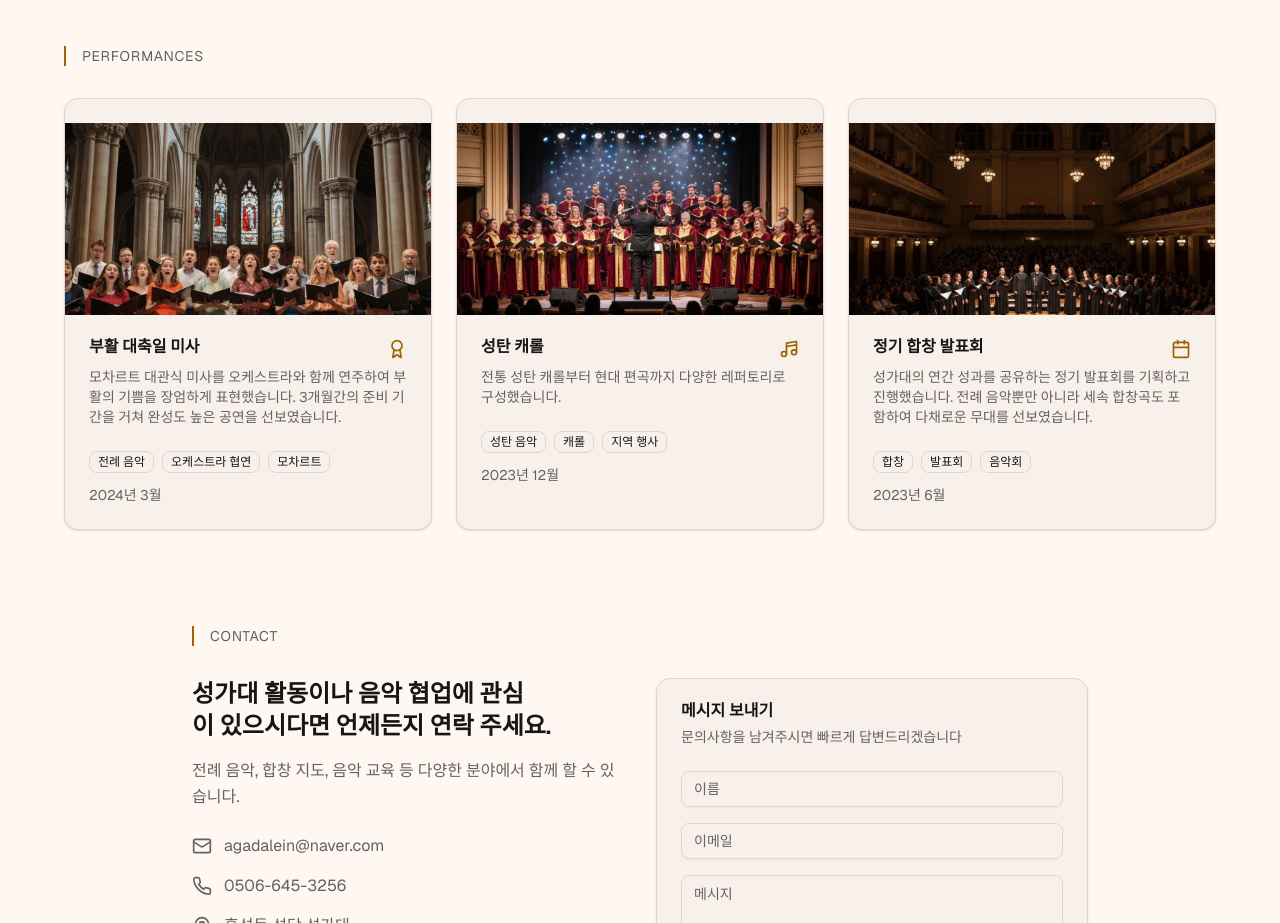
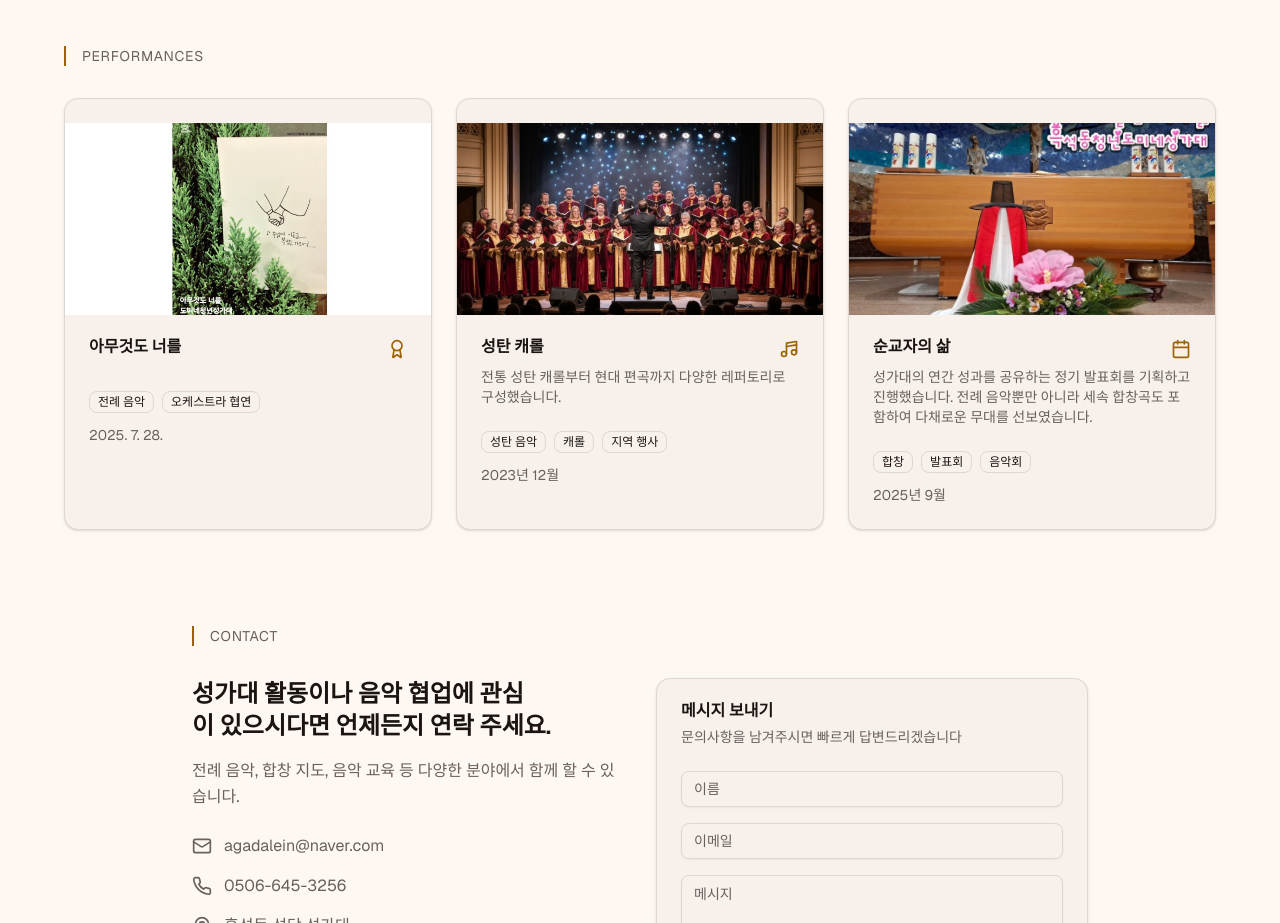
Before and after one commit to ksh322/choir, a Next.js app: page / in a window 1280 px wide. Shown: the part 2420-3343 px from the top of the page. Built offline with nearby package versions, Linux system fonts and the light colour scheme.

Commit message:
chore:projects

```diff
--- a/components/projects.tsx
+++ b/components/projects.tsx
@@ -5,13 +5,13 @@ import Image from "next/image"
 
 const projects = [
   {
-    title: "부활 대축일 미사",
+    title: "아무것도 너를",
     description:
-      "모차르트 대관식 미사를 오케스트라와 함께 연주하여 부활의 기쁨을 장엄하게 표현했습니다. 3개월간의 준비 기간을 거쳐 완성도 높은 공연을 선보였습니다.",
-    image: "/church-choir-easter-performance.jpg",
-    tags: ["전례 음악", "오케스트라 협연", "모차르트"],
+      "",
+    image: "/nothing.jpg",
+    tags: ["전례 음악", "오케스트라 협연"],
     icon: Award,
-    date: "2024년 3월",
+    date: "2025. 7. 28.",
   },
   {
     title: "성탄 캐롤",
@@ -22,13 +22,13 @@ const projects = [
     date: "2023년 12월",
   },
   {
-    title: "정기 합창 발표회",
+    title: "순교자의 삶",
     description:
       "성가대의 연간 성과를 공유하는 정기 발표회를 기획하고 진행했습니다. 전례 음악뿐만 아니라 세속 합창곡도 포함하여 다채로운 무대를 선보였습니다.",
-    image: "/choir-concert-hall-performance.jpg",
+    image: "/martyr.JPG",
     tags: ["합창", "발표회", "음악회"],
     icon: Calendar,
-    date: "2023년 6월",
+    date: "2025년 9월",
   },
 ]
 
```
Also changed, not shown: public/martyr.JPG (added), public/nothing.jpg (added).
